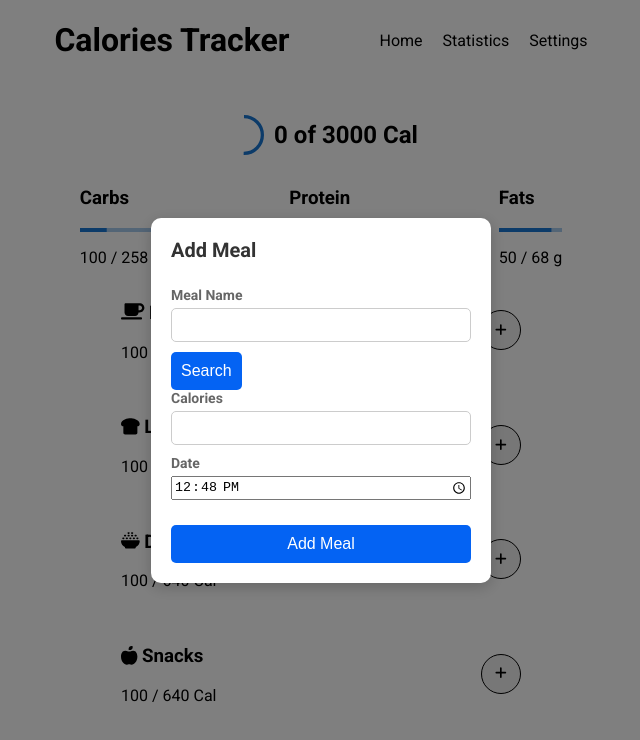
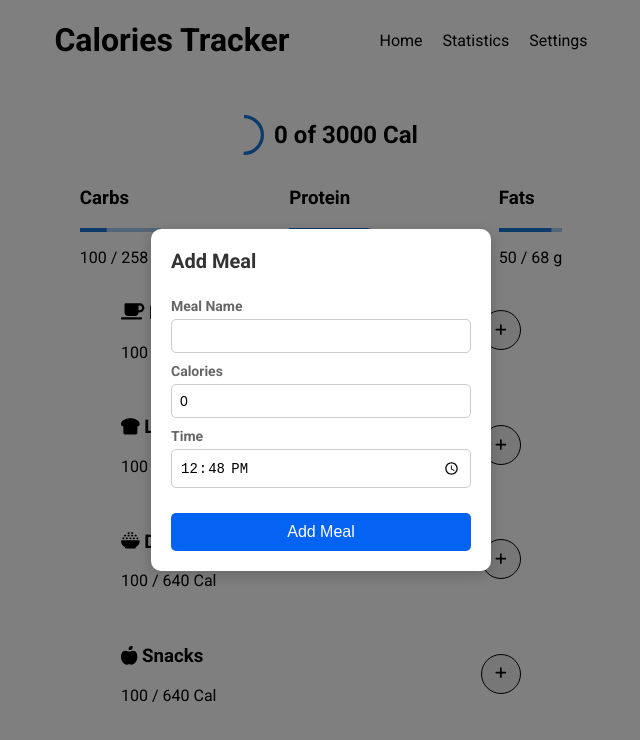
Before and after one commit to priyamkumar/Calories-Tracker, a React (Vite) app: page / in a window 1280 px wide. Both pictures are taken after a click on the button 820 px from the left and 330 px from the top of the page. Shown: the top 740 px of the page, without its empty margins (319-959 px from the left). Built offline with nearby package versions, Linux system fonts and the light colour scheme.

Commit message:
adding meals to meal array

```diff
--- a/src/App.css
+++ b/src/App.css
@@ -57,8 +57,7 @@ body {
   display: flex;
   justify-content: space-between;
   align-items: center;
-  gap: 100px;
-  width: 400px
+  width: 400px;
 }
 
 .meal-card button {
@@ -119,7 +118,7 @@ body {
 
 .meal-info input[type="text"],
 .meal-info input[type="number"],
-.meal-info input[type="date"] {
+.meal-info input[type="time"] {
   padding: 8px;
   font-size: 14px;
   border: 1px solid #cccccc;
@@ -149,7 +148,3 @@ body {
 .popup-form button:hover {
   background-color: #0463f3;
 }
-
-#food-name {
-  display: block;
-}
--- a/src/Components/AddMeal.jsx
+++ b/src/Components/AddMeal.jsx
@@ -3,8 +3,10 @@ import { FontAwesomeIcon } from '@fortawesome/react-fontawesome'
 import {faMugSaucer, faBreadSlice, faBowlRice, faAppleWhole, faPlus} from '@fortawesome/free-solid-svg-icons'
 import AddMealForm from "./AddMealForm";
 
-export default function AddMeal() {
+export default function AddMeal({setCarbs, setProtein, setFats}) {
   const [showPopup, setShowPopup] = useState(false);
+  const [meals, setMeals] = useState([]);
+
   const openPopup = () => {
     setShowPopup((prev) =>!prev)
   }
@@ -20,6 +22,7 @@ export default function AddMeal() {
     }
     document.addEventListener("mousedown", handler);
   })
+  console.log(meals.map((meal) => meal[0].name));
 
     return (
     <div className="meal-container">
@@ -29,7 +32,7 @@ export default function AddMeal() {
           <h3><FontAwesomeIcon icon={faMugSaucer} /> Breakfast</h3>
           <p>100 / 640 Cal</p>
         </div>
-        <button onClick={() => openPopup()}>
+        <button onClick={openPopup}>
         <FontAwesomeIcon icon={faPlus} />
         </button>
       </div>
@@ -60,7 +63,14 @@ export default function AddMeal() {
         <FontAwesomeIcon icon={faPlus} />
         </button>
       </div>
-      {showPopup && <AddMealForm formRef={formRef}/>}
+      {showPopup && <AddMealForm formRef={formRef} setShowPopup={setShowPopup} mealsArr={[meals, setMeals]}/>}
+      {meals.map((meal) => (
+        <ul>
+          <li>
+            {meal[0].name}
+          </li>
+          </ul>
+      ))}
     </div>
   );
 }
--- a/src/Components/AddMealForm.jsx
+++ b/src/Components/AddMealForm.jsx
@@ -1,43 +1,54 @@
-import React, { useState } from "react";
+import React, { useEffect, useState } from "react";
 import { searchFood } from "../Utility/openFoodFactsAPI";
 import { indianFoodData } from "../Utility/mockData";
 
-export default function AddMealForm({ formRef }) {
+export default function AddMealForm({ formRef, setShowPopup, mealsArr }) {
   const [query, setQuery] = useState("");
   const [foodData, setFoodData] = useState(null);
   const [error, setError] = useState(null);
-  const [meals, setMeals] = useState([]);
+  const [meals, setMeals] = mealsArr;
+  const [foodCalorie, setFoodCalorie] = useState(0);
 
   let d = new Date();
   let h = d.getHours();
   let m = d.getMinutes();
+  let element = "";
   if (m < 10) m = "0" + m;
   const [currentTime, setCurrentTime] = useState(`${h}:${m}`);
   const handleOnChange = (event) => {
-    if (event.name === "date") setCurrentTime(event.target.value);
-    if (event.name === "meal-name") {
+    if (event.target.name === "time") setCurrentTime(event.target.value);
+    if (event.target.name === "meal-name") {
       setQuery(event.target.value);
-      let target = indianFoodData.filter((item, i, query) => {
-        if (item.name === query) return item;
-        console.log(target);
+      element = indianFoodData.filter((item, i) => {
+        return item.name === event.target.value;
       });
+      setFoodCalorie(element[0]?.calories || 0);
     }
   };
-  const handleSearch = async () => {
-    setError(null);
-    const data = await searchFood(query);
-    if (data && data.status === 1) {
-      setFoodData(data.product);
-      setMeals((meals) => [...meals, data.product.name]);
-    } else {
-      setFoodData(null);
-      setError("Product not found.");
-    }
+  // const handleSearch = async () => {
+  //   setError(null);
+  //   const data = await searchFood(query);
+  //   if (data && data.status === 1) {
+  //     setFoodData(data.product);
+  //     setMeals((meals) => [...meals, data.product.name]);
+  //   } else {
+  //     setFoodData(null);
+  //     setError("Product not found.");
+  //   }
+  // };
+
+  const handleSubmit = (event) => {
+    event.preventDefault();
+    let element = indianFoodData.filter((item, i) => {
+      return item.name === query;
+    });
+    setMeals((prev) => [...prev, element]);
+    setShowPopup(false);
   };
 
   return (
     <div className="popup-overlay">
-      <form className="popup-form" ref={formRef}>
+      <form className="popup-form" ref={formRef} onSubmit={handleSubmit}>
         <h2>Add Meal</h2>
         <div className="meal-info">
           <datalist id="foodname">
@@ -55,20 +66,26 @@ export default function AddMealForm({ formRef }) {
               onChange={handleOnChange}
             />
           </label>
-          <button onClick={handleSearch} type="button">
+          {/* <button onClick={handleSearch} type="button">
             Search
-          </button>
+          </button> */}
           <label htmlFor="calories">
             Calories
-            <input type="number" id="calories" min="0" />
+            <input
+              type="number"
+              id="calories"
+              min="0"
+              value={foodCalorie}
+              readOnly
+            />
           </label>
 
-          <label htmlFor="date">
-            Date
+          <label htmlFor="time">
+            Time
             <input
               type="time"
-              id="date"
-              name="date"
+              id="time"
+              name="time"
               value={currentTime}
               onChange={handleOnChange}
             />
--- a/src/Components/Home.jsx
+++ b/src/Components/Home.jsx
@@ -6,6 +6,9 @@ import Macros from "./Macros";
 export default function CaloriesToday() {
   const [calories, setCalories] = useState(0);
   const [progress, setProgress] = useState(50);
+  const [carbs, setCarbs] = useState(100);
+  const [protein, setProtein] = useState(100);
+  const [fats, setFats] = useState(50);
 
   return (
     <div className="home">
@@ -13,8 +16,8 @@ export default function CaloriesToday() {
       <ProgressBar progress={progress}/>
       <h2>{calories} of 3000 Cal</h2>
       </div>
-      <Macros/>
-      <AddMeal/>
+      <Macros carbs={carbs} protein={protein} fats={fats}/>
+      <AddMeal setCarbs={setCarbs} setProtein={setProtein} setFats={setFats}/>
     </div>
   );
 }
--- a/src/Components/Macros.jsx
+++ b/src/Components/Macros.jsx
@@ -1,11 +1,7 @@
 import React, { useState } from "react";
 import LinearProgress from "@mui/material/LinearProgress";
 
-export default function Macros() {
-  const [carbs, setCarbs] = useState(100);
-  const [protein, setProtein] = useState(100);
-  const [fats, setFats] = useState(50);
-
+export default function Macros({carbs, protein, fats}) {
   return (
     <div className="macros-container">
       <div className="card">
--- a/src/Utility/mockData.js
+++ b/src/Utility/mockData.js
@@ -1,7 +1,7 @@
 export const indianFoodData = [
     {
         name: "Dal Tadka",
-        quantity: "1 cup (200g)",
+        quantity: "200g",
         calories: 198,
         carbs: 28,
         protein: 9,
@@ -9,7 +9,7 @@ export const indianFoodData = [
     },
     {
         name: "Paneer Butter Masala",
-        quantity: "1 bowl (200g)",
+        quantity: "200g",
         calories: 356,
         carbs: 14,
         protein: 12,
@@ -17,7 +17,7 @@ export const indianFoodData = [
     },
     {
         name: "Aloo Paratha",
-        quantity: "1 piece (150g)",
+        quantity: "150g",
         calories: 210,
         carbs: 31,
         protein: 5,
@@ -25,7 +25,7 @@ export const indianFoodData = [
     },
     {
         name: "Chicken Biryani",
-        quantity: "1 plate (250g)",
+        quantity: "250g",
         calories: 294,
         carbs: 39,
         protein: 16,
@@ -33,7 +33,7 @@ export const indianFoodData = [
     },
     {
         name: "Samosa",
-        quantity: "1 piece (100g)",
+        quantity: "100g",
         calories: 132,
         carbs: 17,
         protein: 3,
@@ -41,7 +41,7 @@ export const indianFoodData = [
     },
     {
         name: "Masala Dosa",
-        quantity: "1 piece (200g)",
+        quantity: "200g",
         calories: 168,
         carbs: 30,
         protein: 4,
@@ -49,7 +49,7 @@ export const indianFoodData = [
     },
     {
         name: "Chole Bhature",
-        quantity: "1 plate (300g)",
+        quantity: "300g",
         calories: 427,
         carbs: 45,
         protein: 13,
@@ -57,7 +57,7 @@ export const indianFoodData = [
     },
     {
         name: "Butter Chicken",
-        quantity: "1 bowl (200g)",
+        quantity: "200g",
         calories: 489,
         carbs: 14,
         protein: 32,
@@ -65,7 +65,7 @@ export const indianFoodData = [
     },
     {
         name: "Idli",
-        quantity: "1 piece (50g)",
+        quantity: "50g",
         calories: 58,
         carbs: 12,
         protein: 2,
@@ -73,7 +73,7 @@ export const indianFoodData = [
     },
     {
         name: "Medu Vada",
-        quantity: "1 piece (50g)",
+        quantity: "50g",
         calories: 97,
         carbs: 11,
         protein: 2,
@@ -81,7 +81,7 @@ export const indianFoodData = [
     },
     {
         name: "Rajma Chawal",
-        quantity: "1 plate (300g)",
+        quantity: "300g",
         calories: 378,
         carbs: 62,
         protein: 13,
@@ -89,7 +89,7 @@ export const indianFoodData = [
     },
     {
         name: "Pav Bhaji",
-        quantity: "1 plate (250g)",
+        quantity: "250g",
         calories: 400,
         carbs: 45,
         protein: 9,
@@ -97,7 +97,7 @@ export const indianFoodData = [
     },
     {
         name: "Pani Puri",
-        quantity: "1 plate (6 pieces)",
+        quantity: "6 pieces",
         calories: 180,
         carbs: 30,
         protein: 2,
@@ -105,7 +105,7 @@ export const indianFoodData = [
     },
     {
         name: "Kadai Paneer",
-        quantity: "1 bowl (200g)",
+        quantity: "200g",
         calories: 300,
         carbs: 18,
         protein: 14,
@@ -113,7 +113,7 @@ export const indianFoodData = [
     },
     {
         name: "Gulab Jamun",
-        quantity: "1 piece (50g)",
+        quantity: "50g",
         calories: 150,
         carbs: 25,
         protein: 2,
@@ -121,7 +121,7 @@ export const indianFoodData = [
     },
     {
         name: "Jalebi",
-        quantity: "1 piece (20g)",
+        quantity: "20g",
         calories: 88,
         carbs: 10,
         protein: 0.5,
@@ -129,7 +129,7 @@ export const indianFoodData = [
     },
     {
         name: "Rasgulla",
-        quantity: "1 piece (50g)",
+        quantity: "50g",
         calories: 125,
         carbs: 22,
         protein: 4,
@@ -137,7 +137,7 @@ export const indianFoodData = [
     },
     {
         name: "Matar Paneer",
-        quantity: "1 bowl (200g)",
+        quantity: "200g",
         calories: 240,
         carbs: 14,
         protein: 10,
@@ -145,7 +145,7 @@ export const indianFoodData = [
     },
     {
         name: "Pulao",
-        quantity: "1 plate (200g)",
+        quantity: "200g",
         calories: 250,
         carbs: 45,
         protein: 6,
@@ -153,7 +153,7 @@ export const indianFoodData = [
     },
     {
         name: "Roti",
-        quantity: "1 piece (40g)",
+        quantity: "40g",
         calories: 70,
         carbs: 15,
         protein: 2,
@@ -161,7 +161,7 @@ export const indianFoodData = [
     },
     {
         name: "Bhindi Masala",
-        quantity: "1 bowl (150g)",
+        quantity: "150g",
         calories: 110,
         carbs: 12,
         protein: 3,
@@ -169,7 +169,7 @@ export const indianFoodData = [
     },
     {
         name: "Kheer",
-        quantity: "1 bowl (150g)",
+        quantity: "150g",
         calories: 210,
         carbs: 35,
         protein: 5,
```
